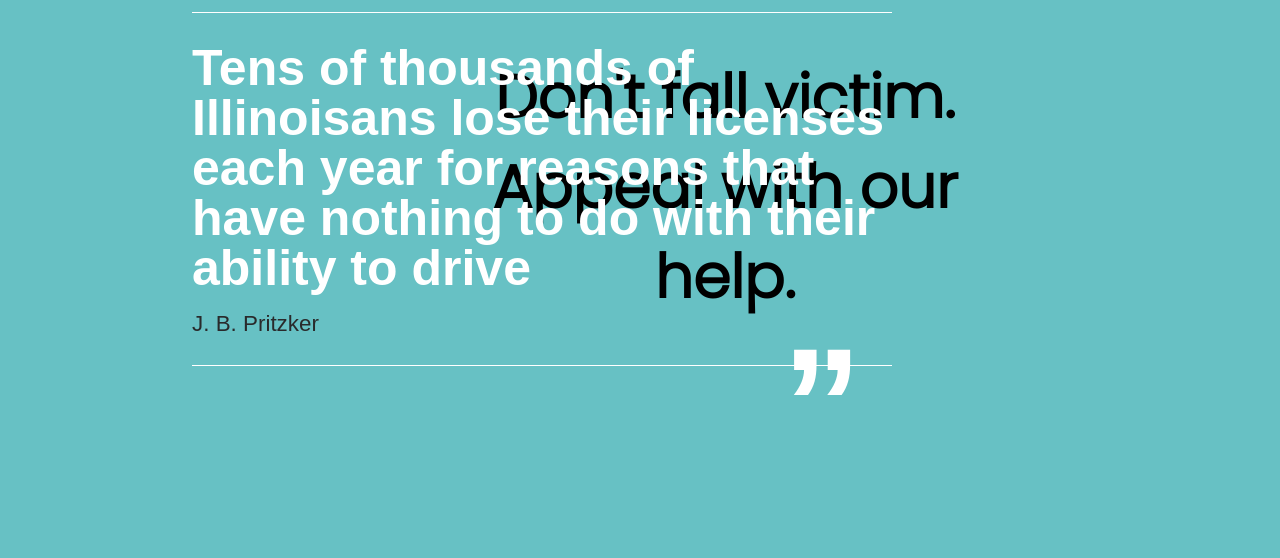
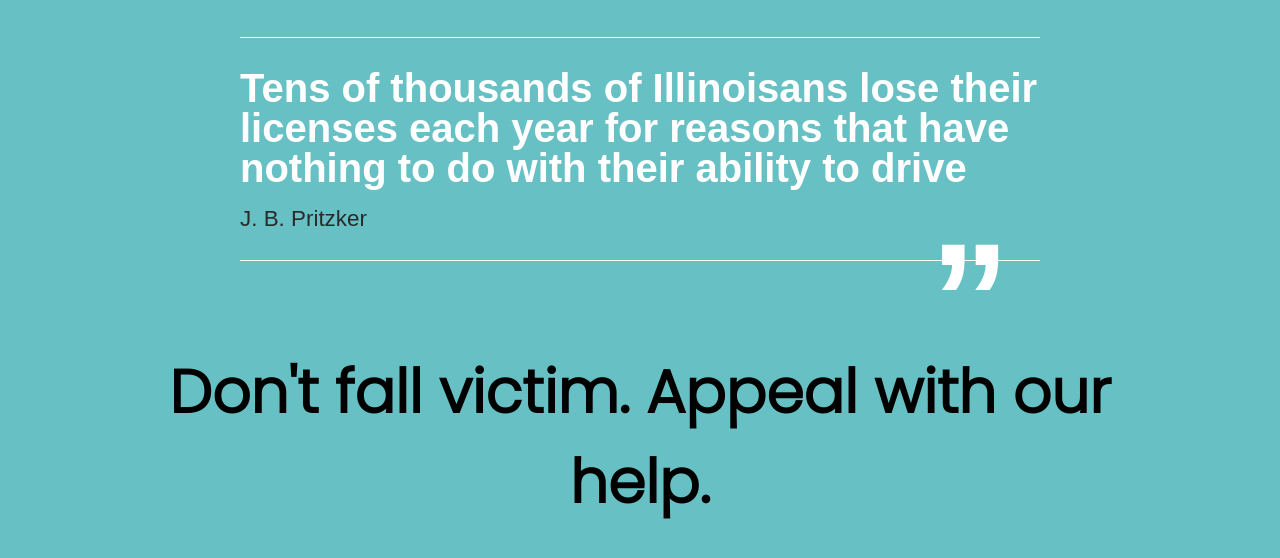
Before and after one commit to lacosta2/to-the-street, a plain HTML site: page index.html in a window 1280 px wide. Shown: the part 268-826 px from the top of the page. Drawn offline with Linux system fonts and the light colour scheme.

Commit message:
Add files via upload

```diff
--- a/style.css
+++ b/style.css
@@ -3,7 +3,7 @@ body {
     background-color: rgba(3 , 152, 158, 0.6);
     margin: 0px;
     font-family: 'Poppins', sans-serif;
-    overflow: hidden;
+
 }
 
 #nav {
@@ -28,24 +28,17 @@ li a:hover {
     background-color: gray;
 }
 
-#quote {
+#quote2 {
+    padding-top: 2%;
     text-align: center;
-    max-width: 500px;
-    font-size: 35px;
-    left: 150px;
-    border: 3px solid white;
-    position: absolute;
-
-}
-
-#quote2 {
-    text-align: center;
-    max-width: 600px;
+    max-width: 80%;
     font-size: 60px;
-    top:32.5%;
-    right: 215px;
-    position: absolute;
+    display: block;
+    margin-left: auto;
+    margin-right: auto;
+    position: relative;
     font-weight: 800;
+    width: 100%;
 
 }
 
@@ -140,41 +133,56 @@ h2 {
 
 }
 
-/* all credits go to https://freefrontend.com/css-quote-styles/ for the following styling */
-.blockquote-wrapper {
-    display: flex;
-    height: 100vh;
-    padding: 0 20px;
+#download {
+    border: 3px solid white;
+    text-align: center;
+    margin-left: auto;
+    margin-right: auto;
 }
 
+#download:hover {
+    background: none;
+    background-color: royalblue;
+}
+
+/* all credits go to https://freefrontend.com/css-quote-styles/ for the following styling */
+/* center the blockquote in the page */
+.blockquote-wrapper {
+    display: block;
+    height: 100%;
+    padding-top: 4%;
+    margin-left: auto;
+    margin-right: auto;
+ }
+
+ /* Blockquote main style */
  .blockquote {
-     position: absolute;
+     position: relative;
      font-family: 'Montserrat', sans-serif;
      font-weight: 800;
      color: #ffffff;
      padding: 30px 0;
      width: 100%;
-     max-width: 700px;
-     z-index: 1;
-     margin: 80px auto;
+     max-width: 800px;
      align-self: center;
      border-top: solid 1px;
      border-bottom: solid 1px;
-     left: 15%;
-     top: 25%;
-
-
+     display: block;
+     margin-left: auto;
+     margin-right: auto;
  }
 
+ /* Blockquote header */
  .blockquote h1 {
      position: relative;
      color: #FFFFFF;
-     font-size: 20px;
+     font-size: 40px;
      font-weight: 800;
      line-height: 1;
      margin: 0;
  }
 
+ /* Blockquote right double quotes */
  .blockquote:after {
      position: absolute;
      content: "”";
@@ -185,13 +193,15 @@ h2 {
      right: 30px;
  }
 
+ /* increase header size after 600px */
  @media all and (min-width: 600px) {
      .blockquote h1 {
-         font-size: 50px;
+         font-size: 40px;
     }
 
  }
 
+ /* Blockquote subheader */
  .blockquote h4 {
      position: relative;
      color: #292a2b;
```
Also changed, not shown: guide.html (+2 -1 lines), index.html (+4 -3 lines).
